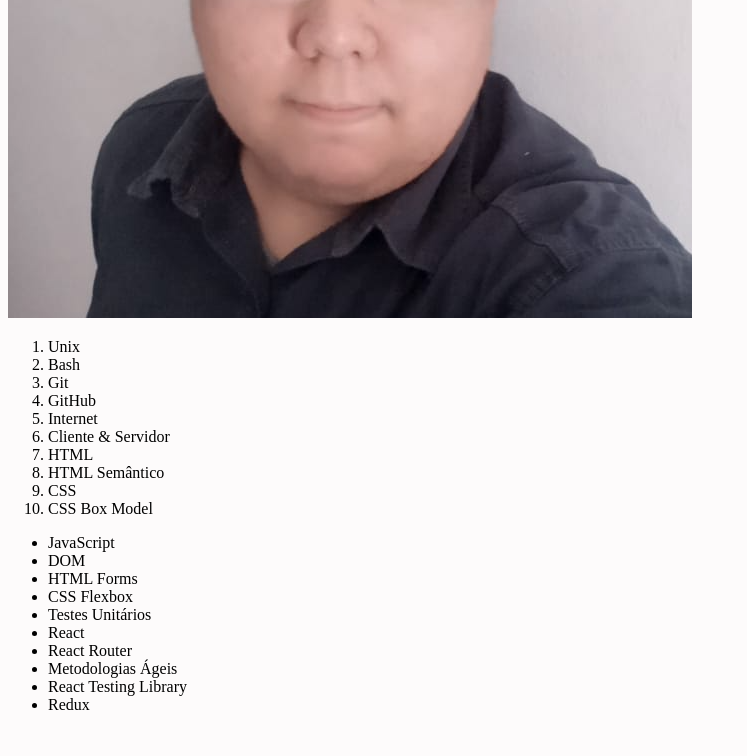
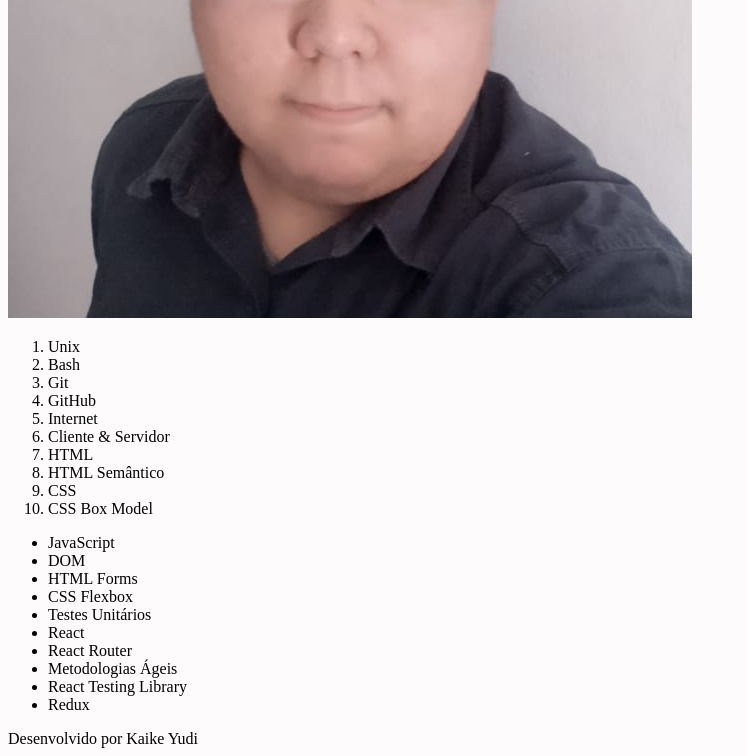
Before and after one commit to yudikaike/lessons-learned, a plain HTML site: page index.html in a window 1280 px wide. Shown: the part 374-1130 px from the top of the page, without its empty margins (0-747 px from the left). Before the commit the page ends 1104 px from the top, so only its background shows below. Drawn offline with Linux system fonts and the light colour scheme.

Commit message:
feat: adiciona rodapé

```diff
--- a/index.html
+++ b/index.html
@@ -40,5 +40,8 @@
                 <li>Redux</li>
             </ul>
         </section>
+        <footer id="rodape">
+            Desenvolvido por Kaike Yudi
+        </footer>
     </body>
 </html>
```
